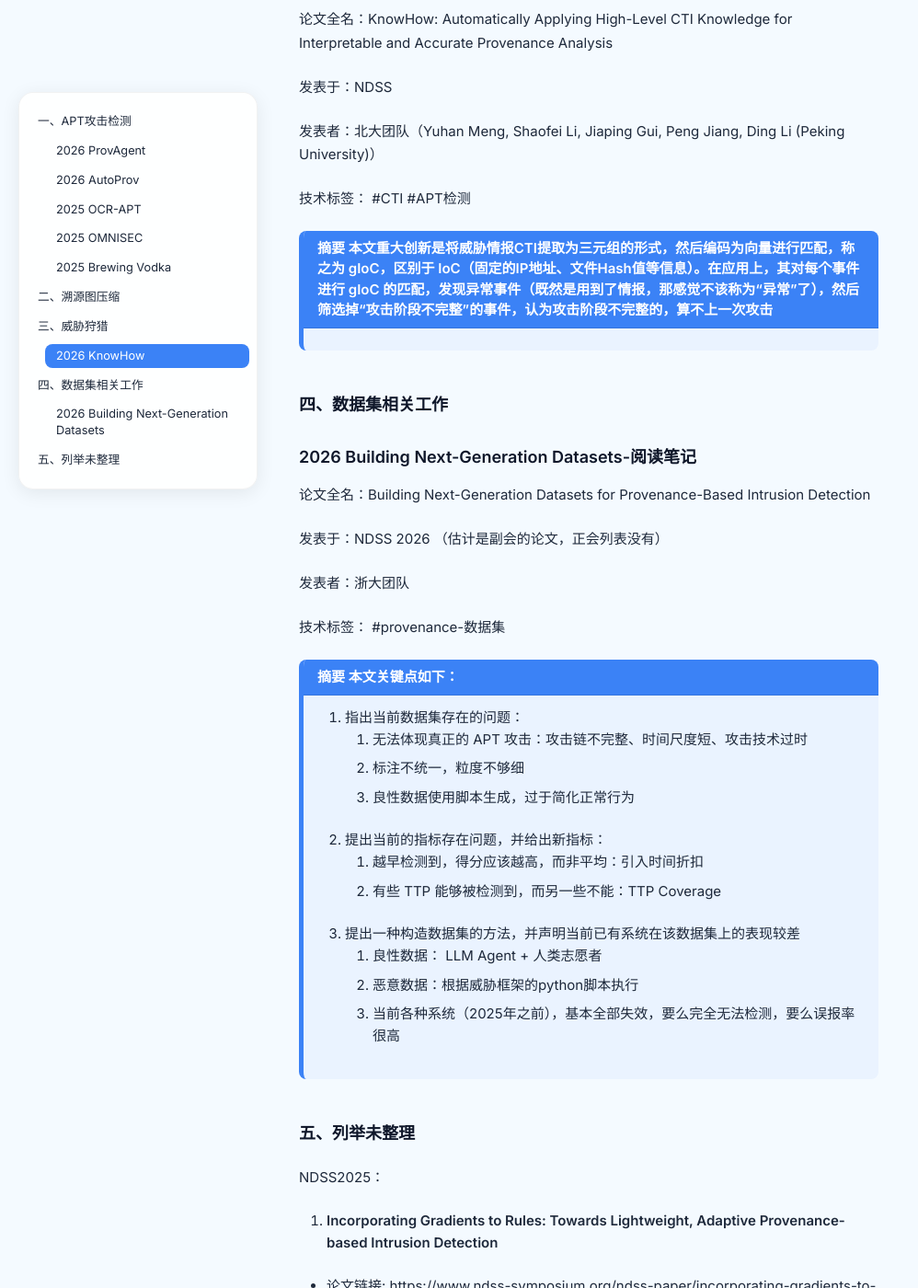
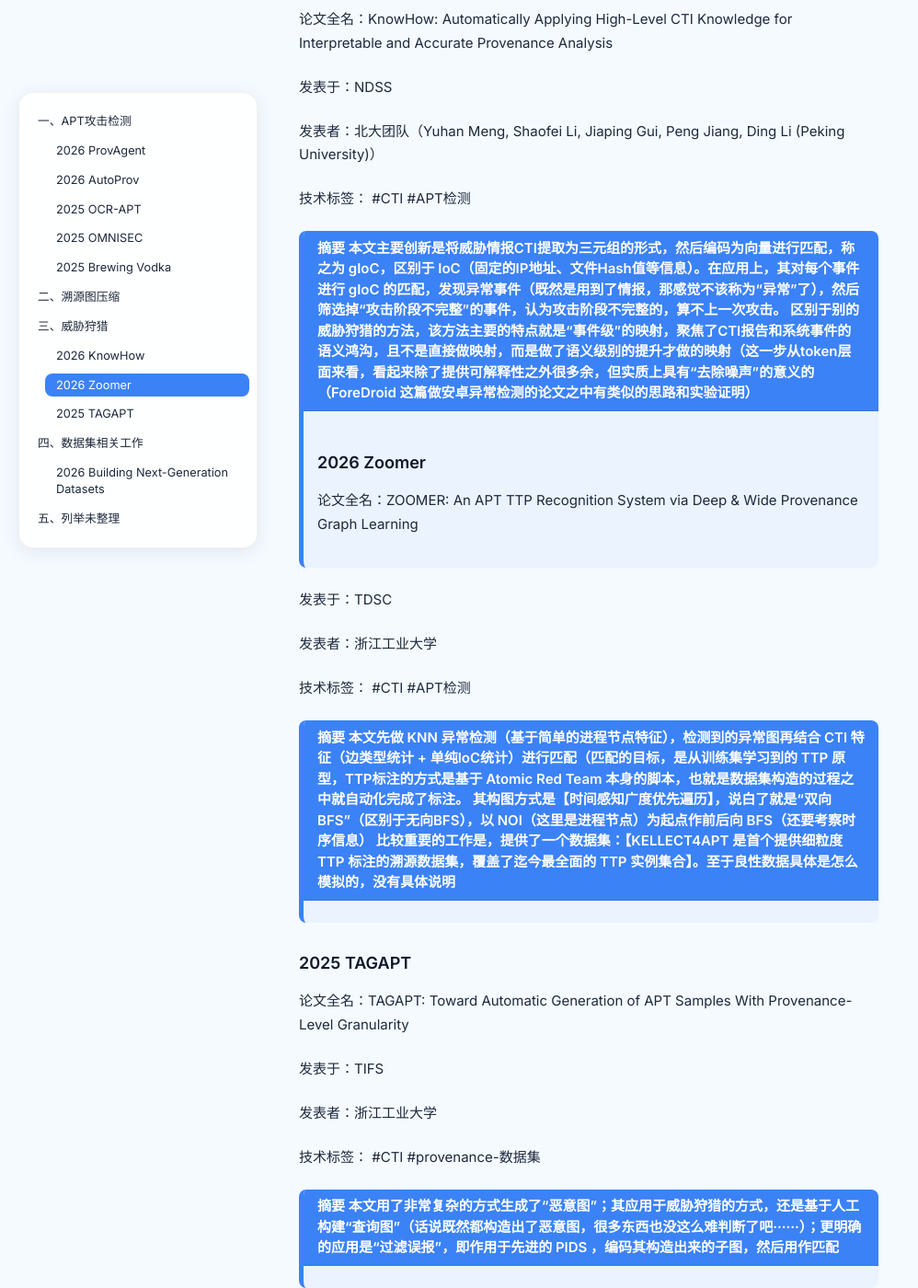
Before and after one commit to Wxy541/SidusNotes, a Jekyll site: the page built from _notes/docs/基于日志溯源图的APT检测相关论文整理.md, in a window 1280 px wide and 1400 px high, scrolled down 2655 px. Shown: the whole window at 92% size, without its empty margins (0-998 px from the left). Built offline with Jekyll 4.4.1, drawn with Linux system fonts in a browser that asks for light colours; some of the changed text lies outside the part shown.

Commit message:
PUSH NOTE : 基于日志溯源图的APT检测论文整理.md

````diff
--- a/_notes/docs/基于日志溯源图的APT检测相关论文整理.md
+++ b/_notes/docs/基于日志溯源图的APT检测相关论文整理.md
@@ -9,7 +9,7 @@ feed: show
 # 基本格式
 
 ```
-## 论文专题名
+## 论文专题名（主要创新点）
 ### 年份 论文简称
 论文全名：论文地址
 发表于：期刊/会议
@@ -97,7 +97,37 @@ feed: show
 技术标签： #CTI #APT检测
 
 > [!note] 摘要
-> 本文重大创新是将威胁情报CTI提取为三元组的形式，然后编码为向量进行匹配，称之为 gIoC，区别于 IoC（固定的IP地址、文件Hash值等信息）。在应用上，其对每个事件进行 gIoC 的匹配，发现异常事件（既然是用到了情报，那感觉不该称为“异常”了），然后筛选掉“攻击阶段不完整”的事件，认为攻击阶段不完整的，算不上一次攻击
+> 本文主要创新是将威胁情报CTI提取为三元组的形式，然后编码为向量进行匹配，称之为 gIoC，区别于 IoC（固定的IP地址、文件Hash值等信息）。在应用上，其对每个事件进行 gIoC 的匹配，发现异常事件（既然是用到了情报，那感觉不该称为“异常”了），然后筛选掉“攻击阶段不完整”的事件，认为攻击阶段不完整的，算不上一次攻击。
+> 区别于别的威胁狩猎的方法，该方法主要的特点就是“事件级”的映射，聚焦了CTI报告和系统事件的语义鸿沟，且不是直接做映射，而是做了语义级别的提升才做的映射（这一步从token层面来看，看起来除了提供可解释性之外很多余，但实质上具有“去除噪声”的意义的（ForeDroid 这篇做安卓异常检测的论文之中有类似的思路和实验证明）
+### 2026 Zoomer
+论文全名：ZOOMER: An APT TTP Recognition System via Deep & Wide Provenance Graph Learning
+
+发表于：TDSC
+
+发表者：浙江工业大学
+
+技术标签： #CTI #APT检测
+
+> [!note] 摘要
+> 本文先做 KNN 异常检测（基于简单的进程节点特征），检测到的异常图再结合 CTI 特征（边类型统计 + 单纯IoC统计）进行匹配（匹配的目标，是从训练集学习到的 TTP 原型，TTP标注的方式是基于 Atomic Red Team 本身的脚本，也就是数据集构造的过程之中就自动化完成了标注。
+> 其构图方式是【时间感知广度优先遍历】，说白了就是“双向BFS”（区别于无向BFS），以 NOI（这里是进程节点）为起点作前后向 BFS（还要考察时序信息）
+> 比较重要的工作是，提供了一个数据集：【KELLECT4APT 是首个提供细粒度 TTP 标注的溯源数据集，覆盖了迄今最全面的 TTP 实例集合】。至于良性数据具体是怎么模拟的，没有具体说明
+
+### 2025 [[TAGAPT|TAGAPT]]
+论文全名：TAGAPT: Toward Automatic Generation of APT Samples With Provenance-Level Granularity
+
+发表于：TIFS
+
+发表者：浙江工业大学
+
+技术标签： #CTI #provenance-数据集
+
+> [!note] 摘要
+> 本文用了非常复杂的方式生成了“恶意图”；其应用于威胁狩猎的方式，还是基于人工构建“查询图”（话说既然都构造出了恶意图，很多东西也没这么难判断了吧······）；更明确的应用是“过滤误报”，即作用于先进的 PIDS ，编码其构造出来的子图，然后用作匹配
+
+
+
+
 
 ## 四、数据集相关工作
 ### 2026 **[[Building Next-Generation Datasets-阅读笔记 | Building Next-Generation Datasets]]**
````
